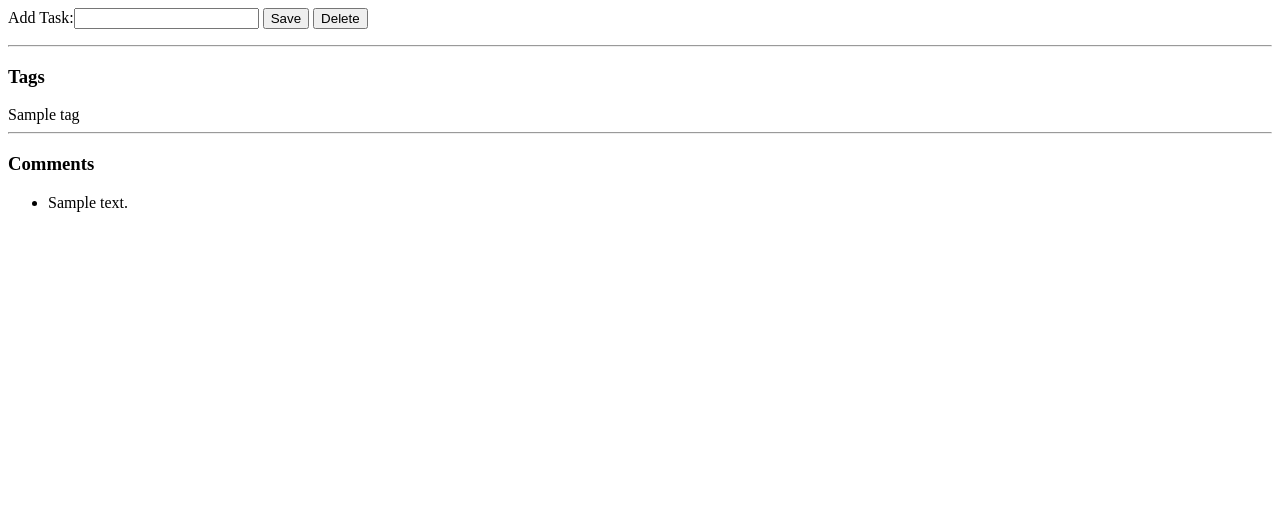
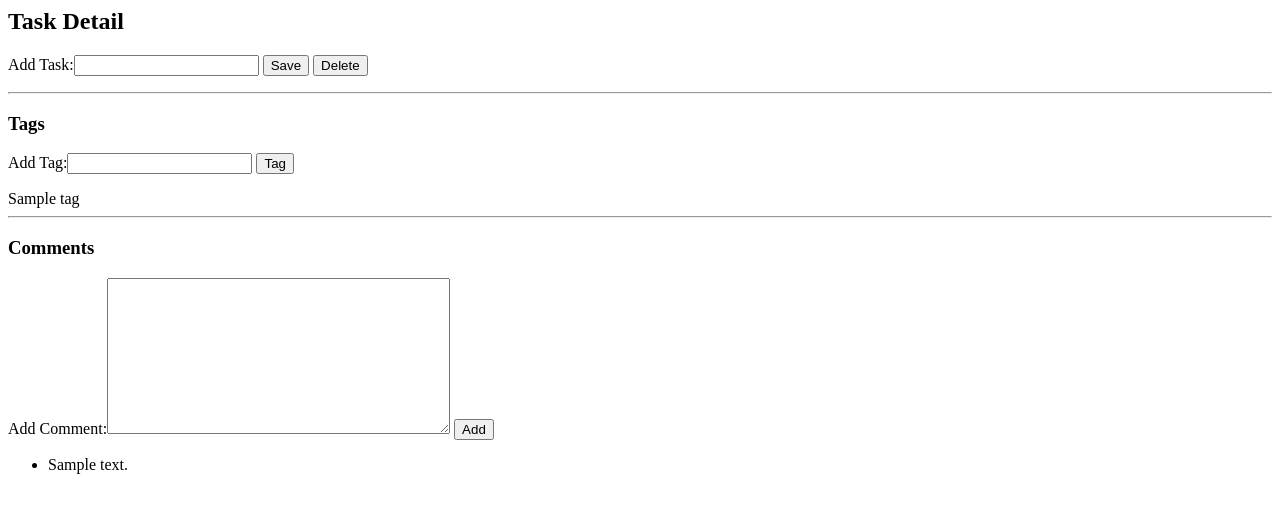
Before and after one commit to BuckG71/todo_app_2, a Django app: template todoproject/todo/templates/detail.html in a window 1280 px wide. Shown: the top 513 px of the page. Run offline with Django 3.2, Linux system fonts and the light colour scheme; the template is opened without the code that fills it: values that come from a table or form of the project are taken from there, others are empty; tables that the repository leaves empty hold one stand-in row (values such as "Sample post"); parts of the project's set-up code (start-up, migrations or seed data) failed here and were passed over.

Commit message:
MTM almost working, bit more to go

```diff
--- a/todoproject/todo/forms.py
+++ b/todoproject/todo/forms.py
@@ -33,4 +33,4 @@ class TagForm(forms.ModelForm):
     def __init__(self, *args, **kwargs):
         super().__init__(*args, **kwargs)
 
-        self.fields['name'].label = 'Tag'
+        self.fields['name'].label = 'Add Tag'
--- a/todoproject/todo/models.py
+++ b/todoproject/todo/models.py
@@ -2,7 +2,7 @@ from django.db import models
 
 # Create your models here.
 class Tag(models.Model):
-    name = models.CharField(max_length=30, unique=True)
+    name = models.CharField(max_length=30, unique=False)
 class Task(models.Model):
     # An ID field is automatically added to all Django models
     description = models.CharField(max_length=255)
--- a/todoproject/todo/templates/detail.html
+++ b/todoproject/todo/templates/detail.html
@@ -1,3 +1,4 @@
+<h2>Task Detail</h2>
 <form action="{% url 'task' id %}" method="POST">
     {% csrf_token %}
     {{ task_form }}
@@ -7,12 +8,22 @@
 
 <hr>
 <h3>Tags</h3>
+<form action="{% url 'task' id %}" method="POST">
+    {% csrf_token %}
+    {{ tag_form }}
+    <input type="submit" name="add_tag" value="Tag" />
+</form>
 {% for tag in tags %}
     <span>{{ tag.name }}</span>
 {% endfor %}
 
 <hr>
 <h3>Comments</h3>
+<form action="{% url 'task' id %}" method="POST">
+    {% csrf_token %}
+    {{ comment_form }}
+    <input type="submit" name="save_comment" value="Add" />
+</form>
 <ul>
     {% for comment in comments %}
         <li>{{ comment.body }}</li>
```
Also changed, not shown: todoproject/todo/views.py (+14 -2 lines), todoproject/todo/migrations/0004_alter_tag_name.py (added).
